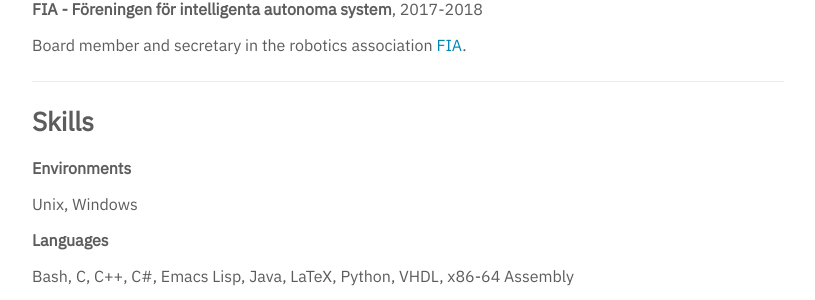
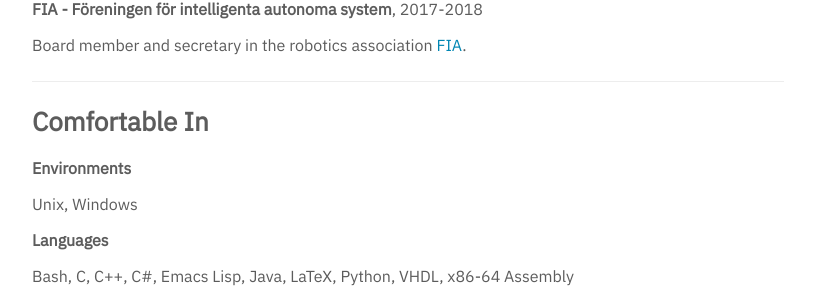
Before and after one commit to williamsjoblom/williamsjoblom.github.io, a Jekyll site: the page built from resume.md, in a window 1280 px wide. Shown: the part 1563-1863 px from the top of the page, without its empty margins (232-1047 px from the left). Built offline with Jekyll 4.4.1, drawn with Linux system fonts in a browser that asks for light colours.

Commit message:
Update resume

```diff
--- a/resume.md
+++ b/resume.md
@@ -48,8 +48,6 @@ Implementation of randomly generated 3D city environments.
 
 Participated in the RoboCup@Home League with the team LiU@HomeWreckers consiting of students from Linköping University and the robot Pepper. **[**[News article](https://www.nyteknik.se/ingenjorskarriar/vm-vilken-ar-den-basta-hemroboten-6909132)**]**
 
-
-
 **Autonomous Mapping Robot**, 2017
 
 Built the winning robot during a project course which, according to the course administration, was the best mapping robot ever built during the course. Further information can be found under [projects](/projects/#mapping-robot).
@@ -74,7 +72,7 @@ Board member and secretary in the robotics association [FIA](http://fiarobotics.
 
 <div class="divider"></div>
 
-## Skills
+## Comfortable In
 
 **Environments**
 
```
